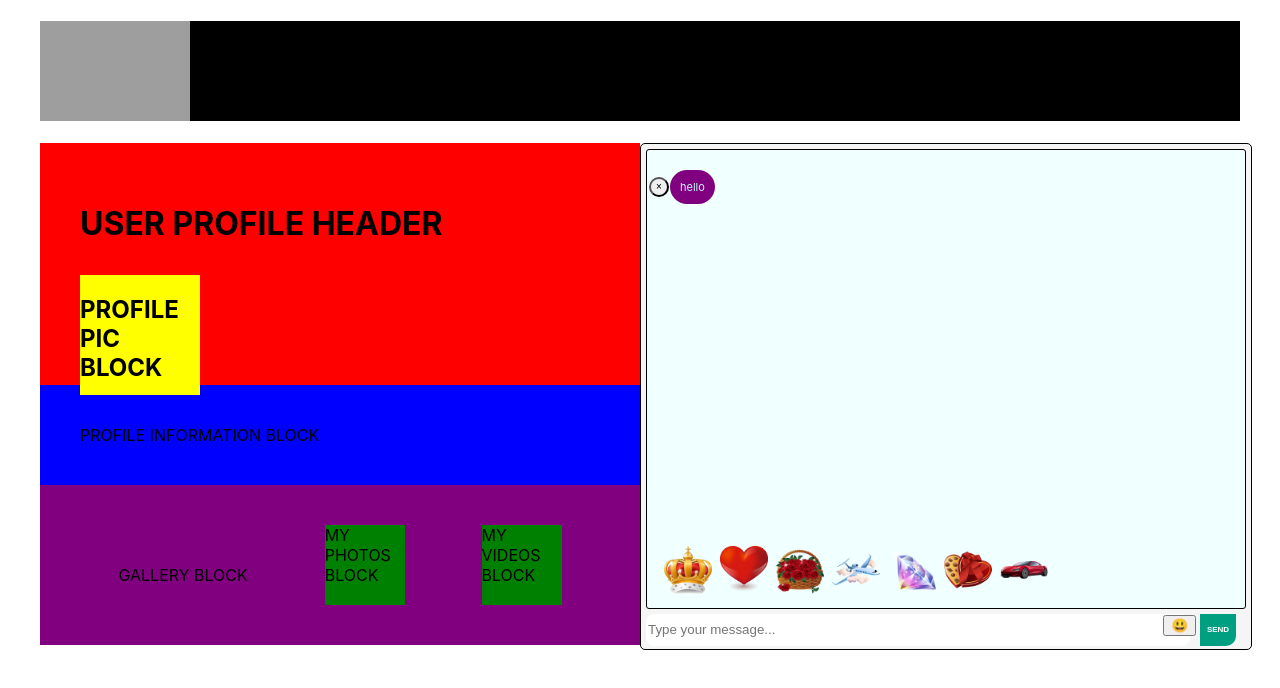
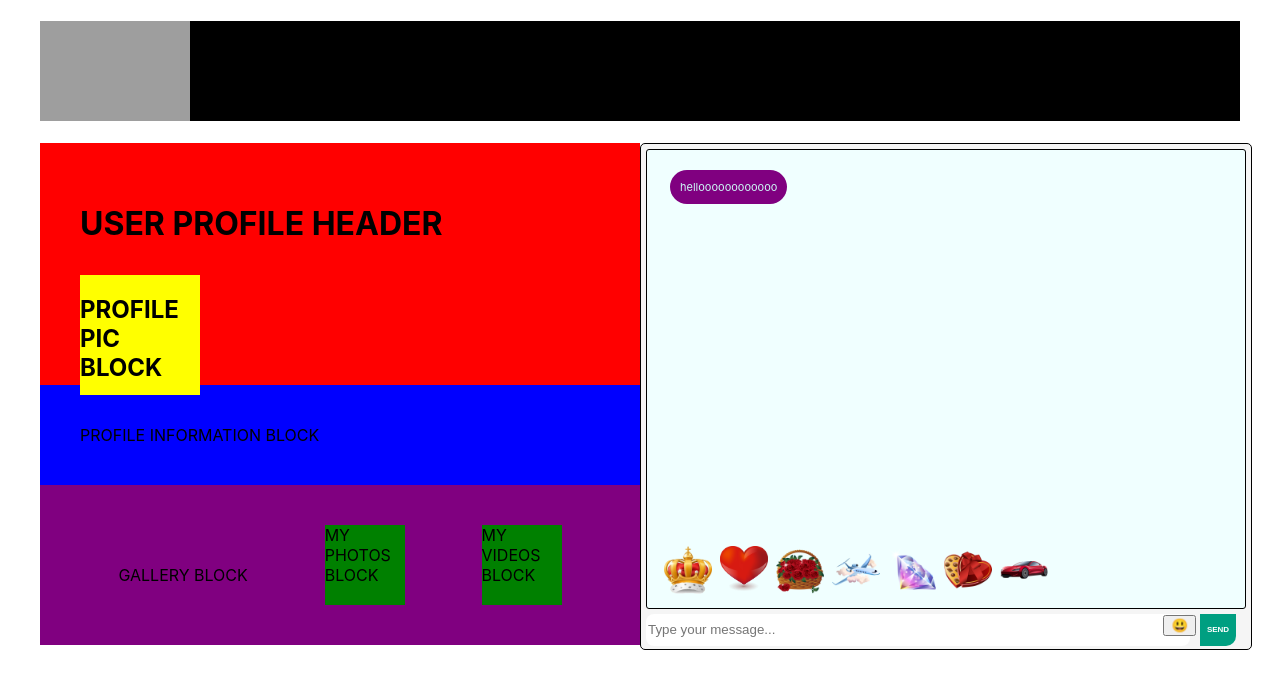
Before and after one commit to rockzNB/ChatBoxReact, a React (Create React App) app: page / in a window 1280 px wide. Shown: the top 688 px of the page. Built offline with nearby package versions, Linux system fonts and the light colour scheme; grey boxes are pictures that could not be loaded.

Commit message:
not done yet

```diff
--- a/src/pages/Home/chat/chat.js
+++ b/src/pages/Home/chat/chat.js
@@ -141,12 +141,13 @@ export default function ChatBox() {
 
   const intervalRef = useRef(null);
   const timeoutRef = useRef(null);
+  let randomText = Math.floor(Math.random() * messages.length);
 
   const sendFakeMessage = () => {
     clearInterval(intervalRef.current);
     setTextMessages((prevState) => [
       ...prevState,
-      { value: "hello", type: "text" },
+      { value: "helloooooooooooo", type: "text" },
     ]);
     setTimeout(() => {
       intervalRef.current = setInterval(sendFakeMessage, 5000);
@@ -209,17 +210,7 @@ export default function ChatBox() {
               }
 
               if (text.type === "text" && !text.owner) {
-                return (
-                  <div className="FakeTextArea">
-                    <button
-                      className="removeMessage"
-                      onClick={() => removeMessage(text.id)}
-                    >
-                      &times;
-                    </button>
-                    {text.value}{" "}
-                  </div>
-                );
+                return <div className="FakeTextArea">{text.value} </div>;
               } else {
                 return (
                   <div>
```
